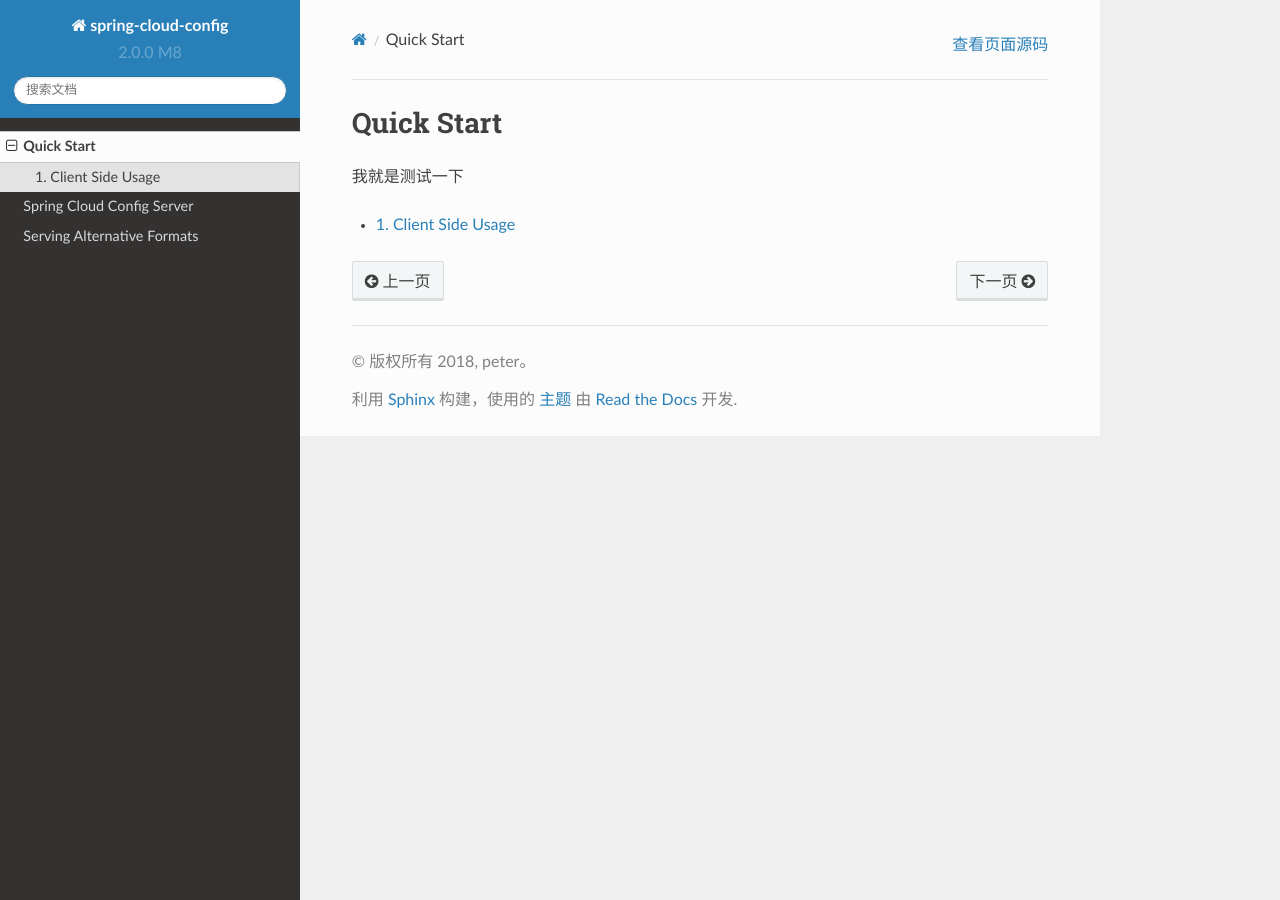
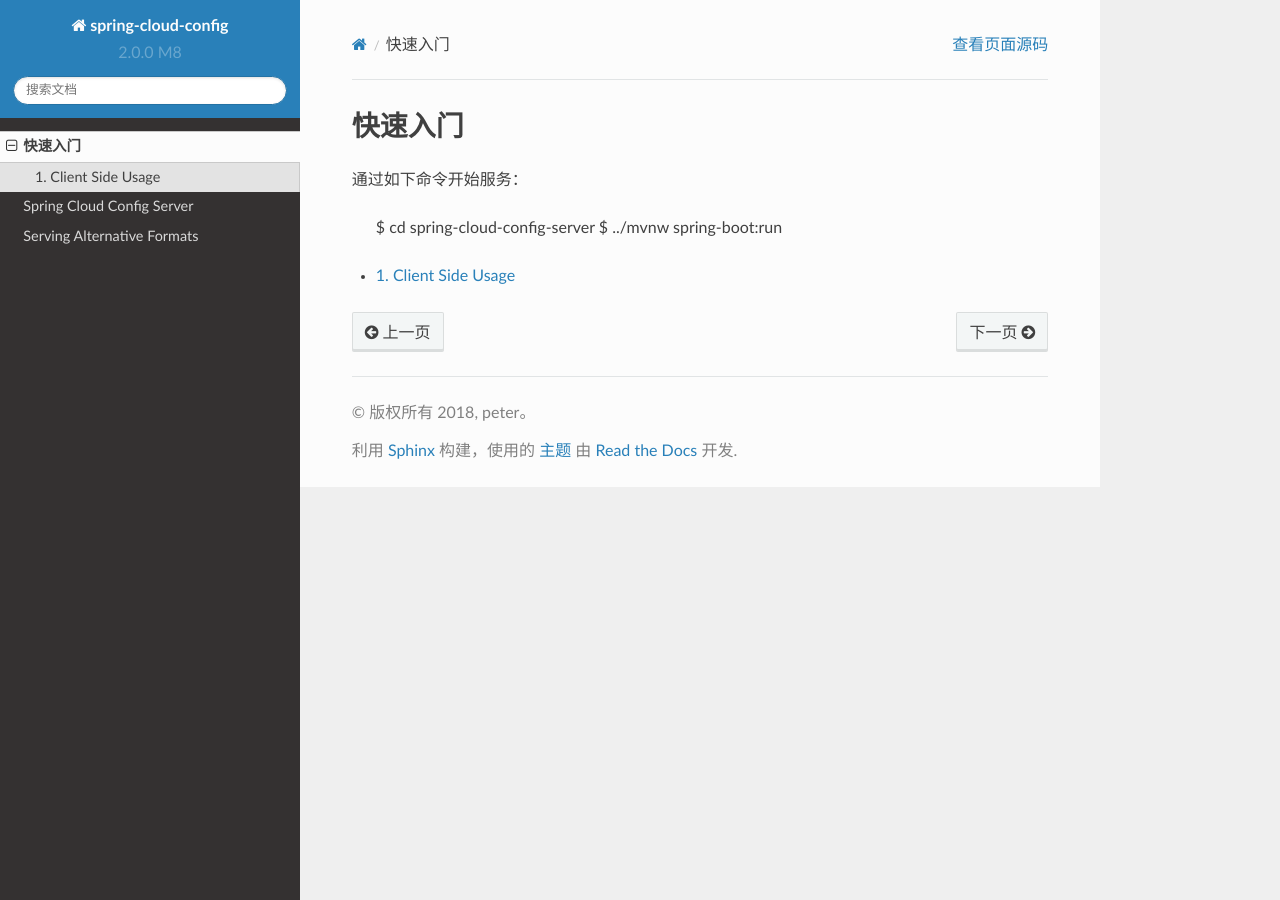
Before and after one commit to kuteng/spring-cloud-book, a Sphinx documentation site: the page built from source/quick-start/index.rst, in a window 1280 px wide. Built offline with Sphinx 7.4.7 and the Read the Docs theme 2.0.0, drawn with Linux system fonts in a browser that asks for light colours.

Commit message:
初步接触：开始编辑“快速入门”

```diff
--- a/source/index.rst
+++ b/source/index.rst
@@ -5,6 +5,8 @@
 
 欢迎来到，文档'spring-cloud-config'！
 ===============================================
+版本：2.0.0.M8
+Spring Cloud Config为分布式系统中的外部化配置提供服务器和客户端支持。通过Config Server，您可以在所有环境中管理应用程序的外部属性。客户端和服务器上的概念与Spring Environment和PropertySource抽象一致，所以它们非常适合Spring应用程序，但可以与任何运行在任何语言中的应用程序一起使用。随着应用程序从开发到测试转移到部署管道中，您可以管理这些环境之间的配置，并确保应用程序具有在迁移时所需运行的所有内容。服务器存储后端的默认实现使用git，因此它很容易支持配置环境的标签版本，并且可以通过各种工具来访问内容管理。使用Spring配置很容易添加替代实现并将其插入。
 
 .. toctree::
     :maxdepth: 2
--- a/source/quick-start/index.rst
+++ b/source/quick-start/index.rst
@@ -1,7 +1,10 @@
-Quick Start
+快速入门
 =========================
 
-我就是测试一下
+通过如下命令开始服务：
+
+    $ cd spring-cloud-config-server
+    $ ../mvnw spring-boot:run
 
 
 .. toctree::
```
